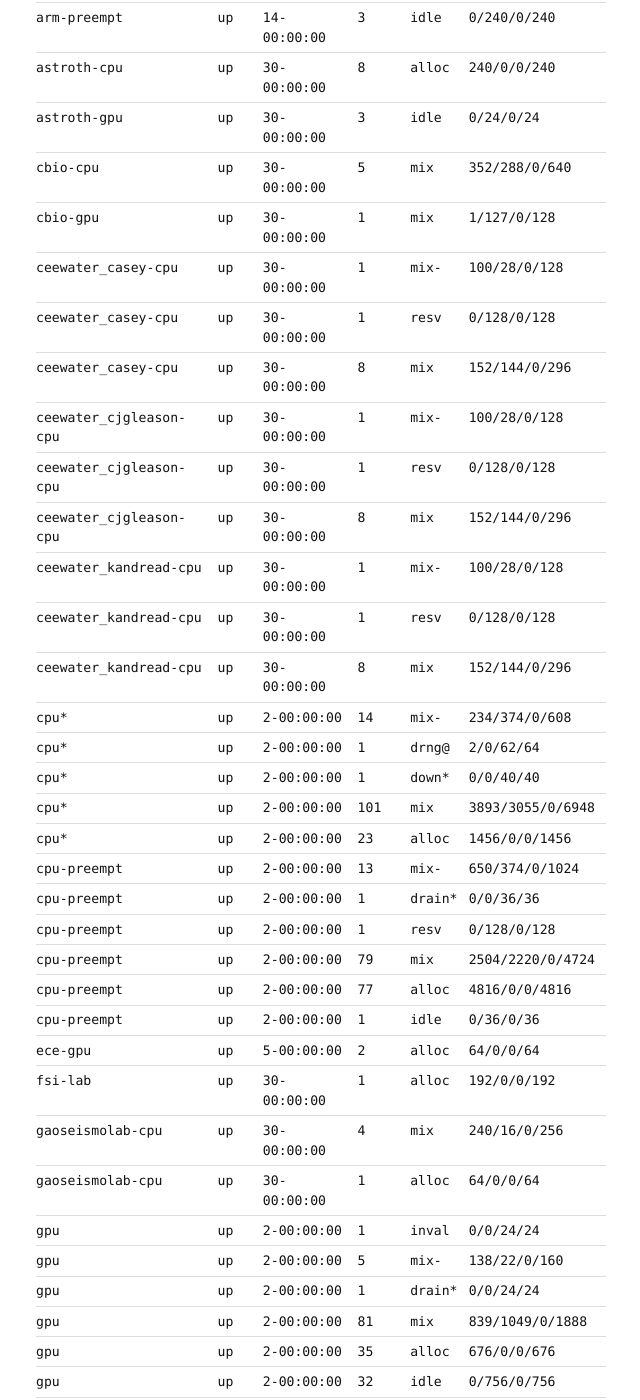
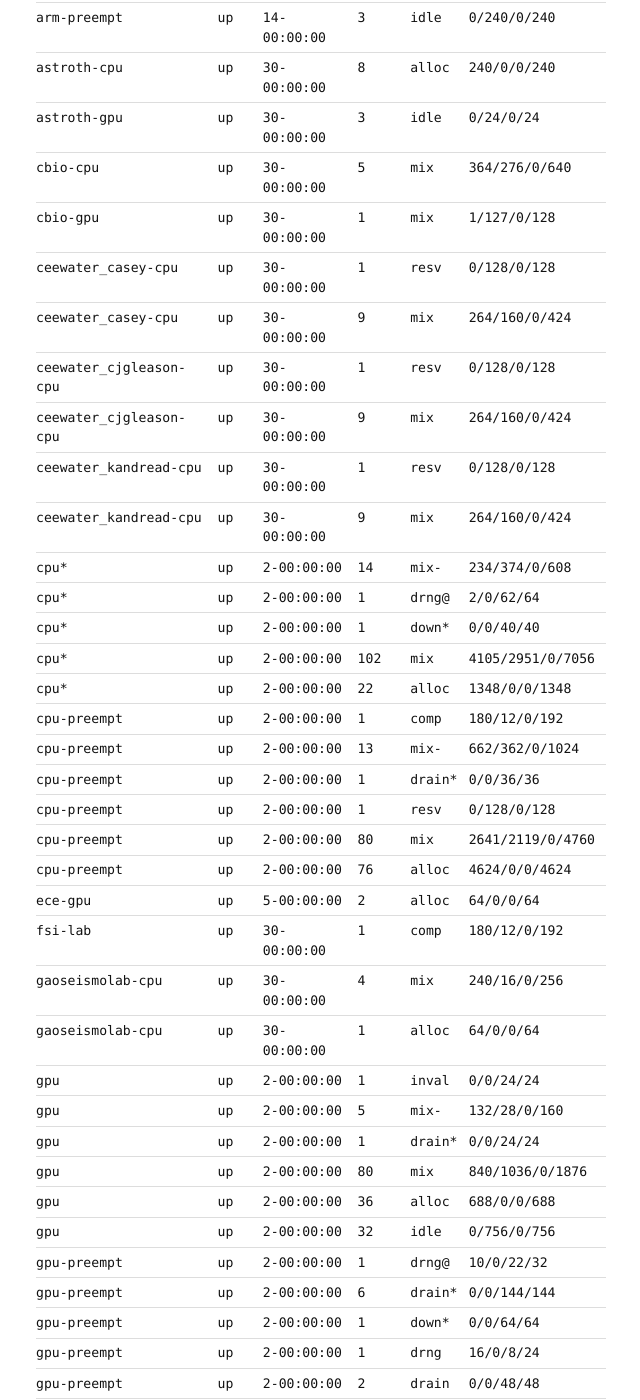
Before and after one commit to yanghangAI/yanghangAI.github.io, a Jekyll site: the page built from _pages/cluster.html, in a window 1280 px wide and 1400 px high, scrolled down 2557 px. Shown: the whole window, without its empty margins (260-900 px from the left). Built offline with Jekyll 4.4.1, drawn with Linux system fonts in a browser that asks for light colours; some of the changed text lies outside the part shown.

Commit message:
chore(dashboard): refresh cluster data 2026-05-17T13:57:45Z

```diff
--- a/assets/cluster-data.json
+++ b/assets/cluster-data.json
@@ -1,5 +1,5 @@
 {
-  "updated_utc": "2026-05-17T13:49:06Z",
+  "updated_utc": "2026-05-17T13:57:45Z",
   "user": "hangyang_umass_edu",
   "squeue": [
     {
@@ -7,7 +7,7 @@
       "partition": "gpu-preempt",
       "name": "exp0-inn-idea097-d001-full",
       "state": "RUNNING",
-      "time": "10:26:45",
+      "time": "10:35:25",
       "time_limit": "1-00:00:00",
       "nodes": "1",
       "nodelist": "ials-gpu014"
@@ -17,7 +17,7 @@
       "partition": "gpu-preempt",
       "name": "exp0-inn-idea084-d001-full",
       "state": "RUNNING",
-      "time": "10:39:26",
+      "time": "10:48:06",
       "time_limit": "1-00:00:00",
       "nodes": "1",
       "nodelist": "ials-gpu009"
@@ -27,7 +27,7 @@
       "partition": "gpu-preempt",
       "name": "1024noamp_keepckpt_idea097_d001",
       "state": "RUNNING",
-      "time": "56:09",
+      "time": "1:04:49",
       "time_limit": "12:00:00",
       "nodes": "1",
       "nodelist": "ials-gpu014"
@@ -39,7 +39,7 @@
       "name": "1024noamp_keepckpt_idea097_d001",
       "partition": "gpu-preempt",
       "state": "RUNNING",
-      "elapsed": "00:56:09",
+      "elapsed": "01:04:49",
       "end": "Unknown",
       "exit_code": "0:0"
     },
@@ -84,7 +84,7 @@
       "name": "exp0-inn-idea097-d001-full",
       "partition": "gpu-preempt",
       "state": "RUNNING",
-      "elapsed": "10:26:45",
+      "elapsed": "10:35:25",
       "end": "Unknown",
       "exit_code": "0:0"
     },
@@ -93,7 +93,7 @@
       "name": "exp0-inn-idea084-d001-full",
       "partition": "gpu-preempt",
       "state": "RUNNING",
-      "elapsed": "10:39:26",
+      "elapsed": "10:48:06",
       "end": "Unknown",
       "exit_code": "0:0"
     },
@@ -368,7 +368,7 @@
       "timelimit": "30-00:00:00",
       "nodes": "5",
       "state": "mix",
-      "cpus_aiot": "352/288/0/640"
+      "cpus_aiot": "364/276/0/640"
     },
     {
       "partition": "cbio-gpu",
@@ -383,14 +383,6 @@
       "avail": "up",
       "timelimit": "30-00:00:00",
       "nodes": "1",
-      "state": "mix-",
-      "cpus_aiot": "100/28/0/128"
-    },
-    {
-      "partition": "ceewater_casey-cpu",
-      "avail": "up",
-      "timelimit": "30-00:00:00",
-      "nodes": "1",
       "state": "resv",
       "cpus_aiot": "0/128/0/128"
     },
@@ -398,17 +390,9 @@
       "partition": "ceewater_casey-cpu",
       "avail": "up",
       "timelimit": "30-00:00:00",
-      "nodes": "8",
+      "nodes": "9",
       "state": "mix",
-      "cpus_aiot": "152/144/0/296"
-    },
-    {
-      "partition": "ceewater_cjgleason-cpu",
-      "avail": "up",
-      "timelimit": "30-00:00:00",
-      "nodes": "1",
-      "state": "mix-",
-      "cpus_aiot": "100/28/0/128"
+      "cpus_aiot": "264/160/0/424"
     },
     {
       "partition": "ceewater_cjgleason-cpu",
@@ -422,17 +406,9 @@
       "partition": "ceewater_cjgleason-cpu",
       "avail": "up",
       "timelimit": "30-00:00:00",
-      "nodes": "8",
+      "nodes": "9",
       "state": "mix",
-      "cpus_aiot": "152/144/0/296"
-    },
-    {
-      "partition": "ceewater_kandread-cpu",
-      "avail": "up",
-      "timelimit": "30-00:00:00",
-      "nodes": "1",
-      "state": "mix-",
-      "cpus_aiot": "100/28/0/128"
+      "cpus_aiot": "264/160/0/424"
     },
     {
       "partition": "ceewater_kandread-cpu",
@@ -446,9 +422,9 @@
       "partition": "ceewater_kandread-cpu",
       "avail": "up",
       "timelimit": "30-00:00:00",
-      "nodes": "8",
+      "nodes": "9",
       "state": "mix",
-      "cpus_aiot": "152/144/0/296"
+      "cpus_aiot": "264/160/0/424"
     },
     {
       "partition": "cpu*",
@@ -478,17 +454,25 @@
       "partition": "cpu*",
       "avail": "up",
       "timelimit": "2-00:00:00",
-      "nodes": "101",
+      "nodes": "102",
       "state": "mix",
-      "cpus_aiot": "3893/3055/0/6948"
+      "cpus_aiot": "4105/2951/0/7056"
     },
     {
       "partition": "cpu*",
       "avail": "up",
       "timelimit": "2-00:00:00",
-      "nodes": "23",
+      "nodes": "22",
       "state": "alloc",
-      "cpus_aiot": "1456/0/0/1456"
+      "cpus_aiot": "1348/0/0/1348"
+    },
+    {
+      "partition": "cpu-preempt",
+      "avail": "up",
+      "timelimit": "2-00:00:00",
+      "nodes": "1",
+      "state": "comp",
+      "cpus_aiot": "180/12/0/192"
     },
     {
       "partition": "cpu-preempt",
@@ -496,7 +480,7 @@
       "timelimit": "2-00:00:00",
       "nodes": "13",
       "state": "mix-",
-      "cpus_aiot": "650/374/0/1024"
+      "cpus_aiot": "662/362/0/1024"
     },
     {
       "partition": "cpu-preempt",
@@ -518,25 +502,17 @@
       "partition": "cpu-preempt",
       "avail": "up",
       "timelimit": "2-00:00:00",
-      "nodes": "79",
+      "nodes": "80",
       "state": "mix",
-      "cpus_aiot": "2504/2220/0/4724"
+      "cpus_aiot": "2641/2119/0/4760"
     },
     {
       "partition": "cpu-preempt",
       "avail": "up",
       "timelimit": "2-00:00:00",
-      "nodes": "77",
+      "nodes": "76",
       "state": "alloc",
-      "cpus_aiot": "4816/0/0/4816"
-    },
-    {
-      "partition": "cpu-preempt",
-      "avail": "up",
-      "timelimit": "2-00:00:00",
-      "nodes": "1",
-      "state": "idle",
-      "cpus_aiot": "0/36/0/36"
+      "cpus_aiot": "4624/0/0/4624"
     },
     {
       "partition": "ece-gpu",
@@ -551,8 +527,8 @@
       "avail": "up",
       "timelimit": "30-00:00:00",
       "nodes": "1",
-      "state": "alloc",
-      "cpus_aiot": "192/0/0/192"
+      "state": "comp",
+      "cpus_aiot": "180/12/0/192"
     },
     {
       "partition": "gaoseismolab-cpu",
@@ -584,7 +560,7 @@
       "timelimit": "2-00:00:00",
       "nodes": "5",
       "state": "mix-",
-      "cpus_aiot": "138/22/0/160"
+      "cpus_aiot": "132/28/0/160"
     },
     {
       "partition": "gpu",
@@ -598,17 +574,17 @@
       "partition": "gpu",
       "avail": "up",
       "timelimit": "2-00:00:00",
-      "nodes": "81",
+      "nodes": "80",
       "state": "mix",
-      "cpus_aiot": "839/1049/0/1888"
+      "cpus_aiot": "840/1036/0/1876"
     },
     {
       "partition": "gpu",
       "avail": "up",
       "timelimit": "2-00:00:00",
-      "nodes": "35",
+      "nodes": "36",
       "state": "alloc",
-      "cpus_aiot": "676/0/0/676"
+      "cpus_aiot": "688/0/0/688"
     },
     {
       "partition": "gpu",
@@ -664,7 +640,7 @@
       "timelimit": "2-00:00:00",
       "nodes": "57",
       "state": "mix",
-      "cpus_aiot": "1373/1739/0/3112"
+      "cpus_aiot": "1453/1659/0/3112"
     },
     {
       "partition": "gpu-preempt",
@@ -680,7 +656,7 @@
       "timelimit": "30-00:00:00",
       "nodes": "12",
       "state": "mix",
-      "cpus_aiot": "679/665/0/1344"
+      "cpus_aiot": "759/585/0/1344"
     },
     {
       "partition": "gpupod-l40s",
@@ -768,7 +744,7 @@
       "timelimit": "2-00:00:00",
       "nodes": "4",
       "state": "mix",
-      "cpus_aiot": "48/208/0/256"
+      "cpus_aiot": "60/196/0/256"
     },
     {
       "partition": "mpi",
@@ -784,7 +760,7 @@
       "timelimit": "8:00:00",
       "nodes": "1",
       "state": "mix",
-      "cpus_aiot": "6/18/0/24"
+      "cpus_aiot": "10/14/0/24"
     },
     {
       "partition": "ood-shared",
@@ -872,7 +848,7 @@
       "timelimit": "30-00:00:00",
       "nodes": "15",
       "state": "mix",
-      "cpus_aiot": "497/463/0/960"
+      "cpus_aiot": "508/452/0/960"
     },
     {
       "partition": "umd-cscdr-cpu",
@@ -928,7 +904,7 @@
       "timelimit": "2-00:00:00",
       "nodes": "1",
       "state": "mix",
-      "cpus_aiot": "6/18/0/24"
+      "cpus_aiot": "10/14/0/24"
     },
     {
       "partition": "workflow",
@@ -942,9 +918,17 @@
       "partition": "zhoulin-cpu",
       "avail": "up",
       "timelimit": "30-00:00:00",
-      "nodes": "6",
+      "nodes": "1",
+      "state": "mix-",
+      "cpus_aiot": "112/16/0/128"
+    },
+    {
+      "partition": "zhoulin-cpu",
+      "avail": "up",
+      "timelimit": "30-00:00:00",
+      "nodes": "5",
       "state": "mix",
-      "cpus_aiot": "436/332/0/768"
+      "cpus_aiot": "416/224/0/640"
     }
   ],
   "quota": [
```
